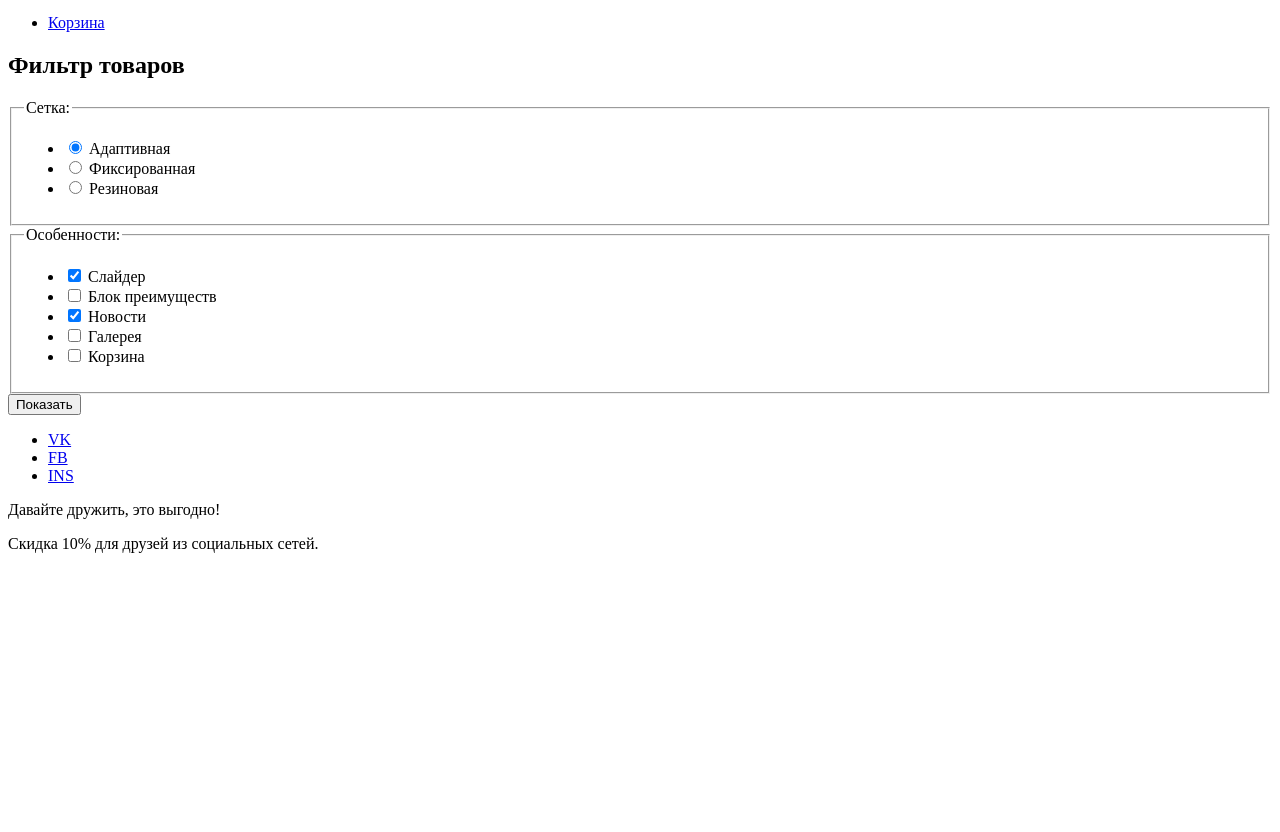
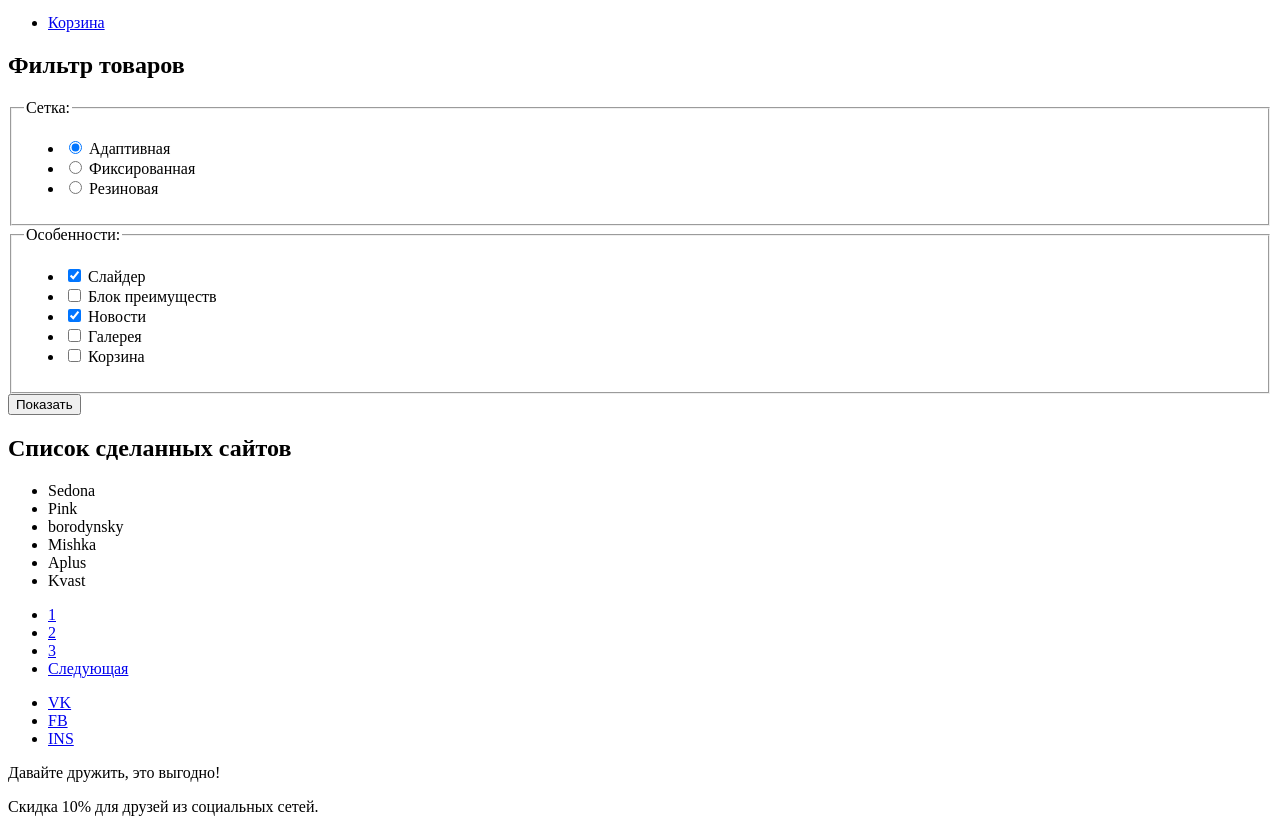
Before and after one commit to knockyLoNe/nerds, a plain HTML site: page catalog.html in a window 1280 px wide. Shown: the part 167-999 px from the top of the page. Before the commit the page ends 800 px from the top, so only its background shows below. Drawn offline with Linux system fonts and the light colour scheme.

Commit message:
catalog update

```diff
--- a/catalog.html
+++ b/catalog.html
@@ -87,6 +87,30 @@
         <button type="submit" class="filter-button button">Показать</button>
       </form>
 
+      <section>
+        <h2>Список сделанных сайтов</h2>
+        <ul>
+
+
+          <li>Sedona</li>
+          <li>Pink</li>
+          <li>borodynsky</li>
+          <li>Mishka</li>
+          <li>Aplus</li>
+          <li>Kvast</li>
+
+
+        </ul>
+      </section>
+
+      <div class="pagination">
+        <ul>
+          <li><a href=" " class="active">1</a></li>
+          <li><a href=" ">2</a></li>
+          <li><a href=" ">3</a></li>
+          <li><a href=" ">Следующая</a></li>
+        </ul>
+      </div>
 
     </section>
 
```
